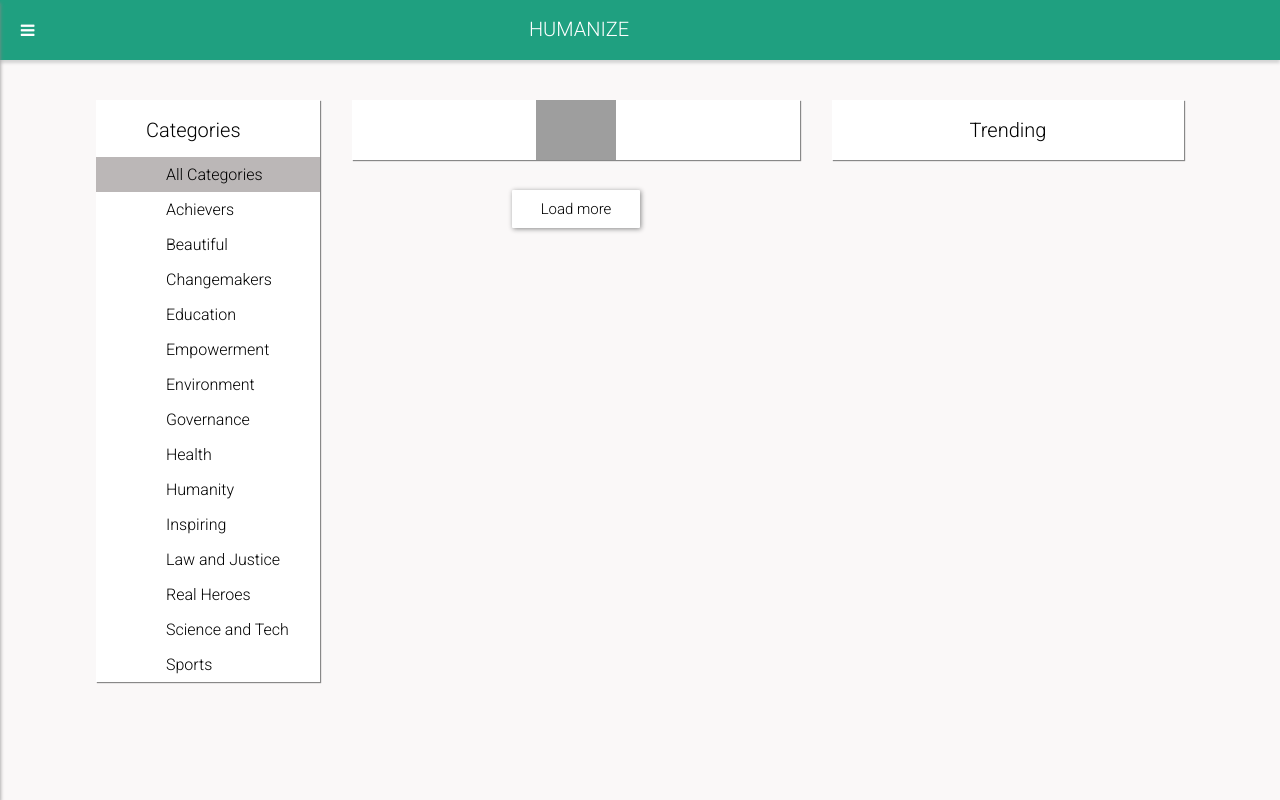
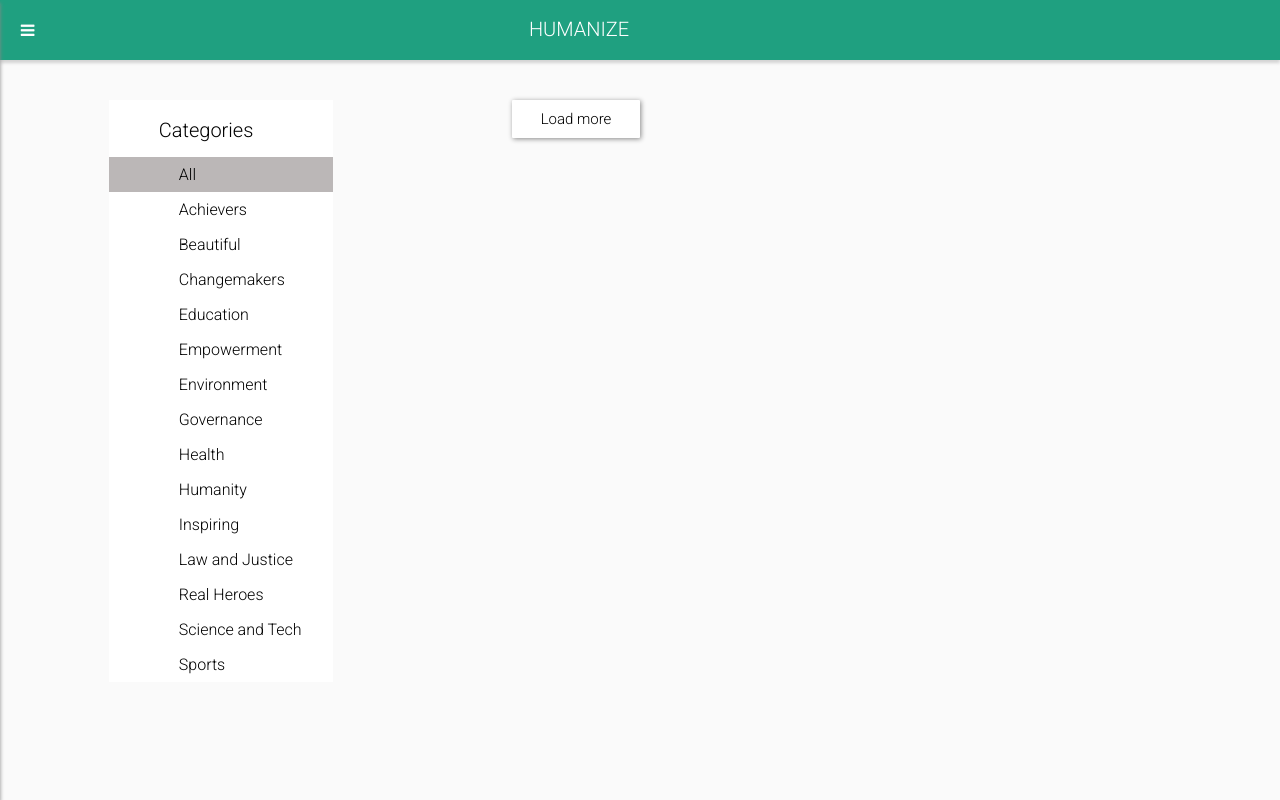
Before and after one commit to kamalkishit/node, a website: page index.html in a window 1280 px wide. Drawn offline with nearby package versions, Linux system fonts and the light colour scheme; no server answers; grey boxes are pictures that could not be loaded.

Commit message:
more changes

```diff
--- a/index.html
+++ b/index.html
@@ -12,7 +12,7 @@
 	<meta property="og:url" content="http://humannize.com" />
 	<meta property="og:image" content="http://humannize.com/static/humanize.png" />
 </head>
-<body style="font-family:roboto;height:auto; background-color: #FAF8F8" ng-app='MyApp' ng-controller='homeController' ng-cloak>
+<body style="font-family:roboto;height:auto; background-color: #FAFAFA" ng-app='MyApp' ng-controller='homeController' ng-cloak>
 	<div class="nav-bar">
 		<ul>
 			<li><a class="nav-toggle-btn hide-side-bar"><i class="fa fa-bars"></i></a></li>
@@ -23,7 +23,7 @@
 	<nav class="side-nav">
 		<ul>
 			<li class="heading">Categories</li>
-			<li id="all-categories" ng-class="{ 'selected': all }"><a href='#' ng-click='getContentByCategory("all")'>All Categories</a></li>
+			<li id="all-categories" ng-class="{ 'selected': all }"><a href='#' ng-click='getContentByCategory("all")'>All</a></li>
 			<li id="achievers" ng-class="{ 'selected': achievers }"><a href='#' ng-click='getContentByCategory("Achievers")'>Achievers</a></li>
 			<li id="beautiful" ng-class="{ 'selected': beautiful }"><a href='#' ng-click='getContentByCategory("Beautiful")'>Beautiful</a></li>
 			<li id="changemakers" ng-class="{ 'selected': changemakers }"><a href='#' ng-click='getContentByCategory("Changemakers")'>Changemakers</a></li>
@@ -45,7 +45,7 @@
 		<div class='card'>
 		<ul>
 			<li class="heading ">Categories</li>
-			<li id="all-categories" ng-class="{ 'selected': all }"><a href='#' ng-click='getContentByCategory("all")'>All Categories</a></li>
+			<li id="all-categories" ng-class="{ 'selected': all }"><a href='#' ng-click='getContentByCategory("all")'>All</a></li>
 			<li id="achievers" ng-class="{ 'selected': achievers }"><a href='#' ng-click='getContentByCategory("Achievers")'>Achievers</a></li>
 			<li id="beautiful" ng-class="{ 'selected': beautiful }"><a href='#' ng-click='getContentByCategory("Beautiful")'>Beautiful</a></li>
 			<li id="changemakers" ng-class="{ 'selected': changemakers }"><a href='#' ng-click='getContentByCategory("Changemakers")'>Changemakers</a></li>
@@ -65,12 +65,6 @@
 	</div>
 
 	<div class="row content">
-		<div class="card download-bar col-xs-38 col-sl-26 col-m-18 col-lg-16 col-xl-14 offset-sl-7 offset-m-11 offset-lg-12 offset-xl-11 offset-xs-1">
-			<a href="https://play.google.com/store/apps/details?id=com.humanize.app&utm_source=global_co&utm_medium=prtnr&utm_content=Mar2515&utm_campaign=PartBadge&pcampaignid=MKT-AC-global-none-all-co-pr-py-PartBadges-Oct1515-1" target="_blank">
-				<img src="http://humannize.com/static/playstore.png" class="play-store-img">
-			</a>
-		</div>
-
 		<div class="card article-card col-xs-38 col-sl-26 col-m-18 col-lg-16 col-xl-14 offset-sl-7 offset-m-11 offset-lg-12 offset-xl-11 offset-xs-1" ng-repeat='post in posts'>
 			<figure>
 				<a ng-href="{{ post.url }}" target="_blank">
@@ -95,9 +89,6 @@
 		<a href="#" ng-click='loadMore()' class="btn col-xs-14 col-sl-12 col-m-6 col-lg-6 col-xl-4 offset-xs-13 offset-sl-14 offset-m-17 offset-lg-17 offset-xl-16">Load more</a>
 	</div>
 	<div class="hide-l-and-down trending-panel" ng-controller='trendsController'>
-		<div class="download-bar-sl card" style="font-size: 20px">
-			Trending
-		</div>
 		<div class="trending-card card" ng-repeat='trend in trends'>
 			<a ng-href="{{ trend.url }}" target="_blank">
 				<img ng-src="http://humannize.com:8080/humanize-1/images/{{trend.imageId}}">
--- a/static/stylesheet.css
+++ b/static/stylesheet.css
@@ -91,14 +91,14 @@ div.card-main {
 .trending-panel {
 	position: fixed;
 	top: 100px;
-	left: 65%;
+	left: 64%;
 	width: 27.5%;
 }
 
 .profile-panel {
 	position: fixed;
 	top: 100px;
-	left: 7.5%;
+	left: 8.5%;
 	width: 17.5%;
 }
 
@@ -111,7 +111,7 @@ div.card-main {
 	margin-right: 0px !important;
 	padding: 5px !important;
 	box-sizing: border-box;
-	margin-bottom: 20px !important;
+	margin-bottom: 5px !important;
 }
 
 .trending-card img {
@@ -193,9 +193,9 @@ footer {
 /*Card*/
 div.card {
 	width: auto;
-	box-shadow: 1px 1px 1px #888;
-	-moz-box-shadow: 1px 1px 1px #888;
-	-webkit-box-shadow: 1px 1px 1px #888;
+	box-shadow:#888;
+	-moz-box-shadow: #888;
+	-webkit-box-shadow: #888;
 	display: block;
 	background-color: #FFFFFF;
 	padding: 0;
```
